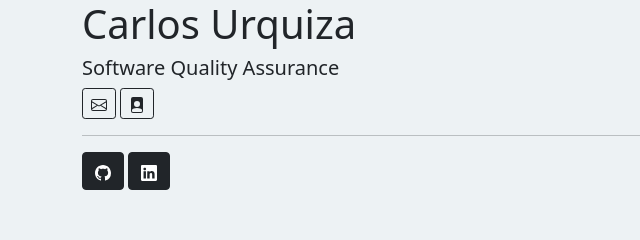
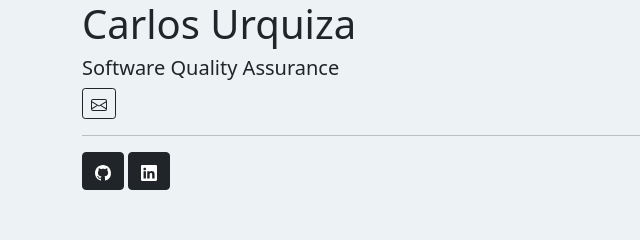
Before and after one commit to webquiza/carlos-urquiza, a website: page index.html in a window 1280 px wide. Shown: the top 240 px of the page, 0-640 px from the left. Drawn offline with nearby package versions, Linux system fonts and the light colour scheme.

Commit message:
temp hide resume

```diff
--- a/index.html
+++ b/index.html
@@ -37,7 +37,7 @@
           /></svg
       ></a>
 
-      <a
+      <!--<a
         href="/resume"
         class="btn btn-outline-dark btn-sm"
         role="button"
@@ -53,7 +53,7 @@
           <path
             d="M12 0H4a2 2 0 0 0-2 2v12a2 2 0 0 0 2 2h8a2 2 0 0 0 2-2V2a2 2 0 0 0-2-2zm-1 7a3 3 0 1 1-6 0 3 3 0 0 1 6 0zm-3 4c2.623 0 4.146.826 5 1.755V14a1 1 0 0 1-1 1H4a1 1 0 0 1-1-1v-1.245C3.854 11.825 5.377 11 8 11z"
           /></svg
-      ></a>
+      ></a>-->
       <hr />
 
       <a
```
Also changed, not shown: resume.html (+3 -3 lines).
